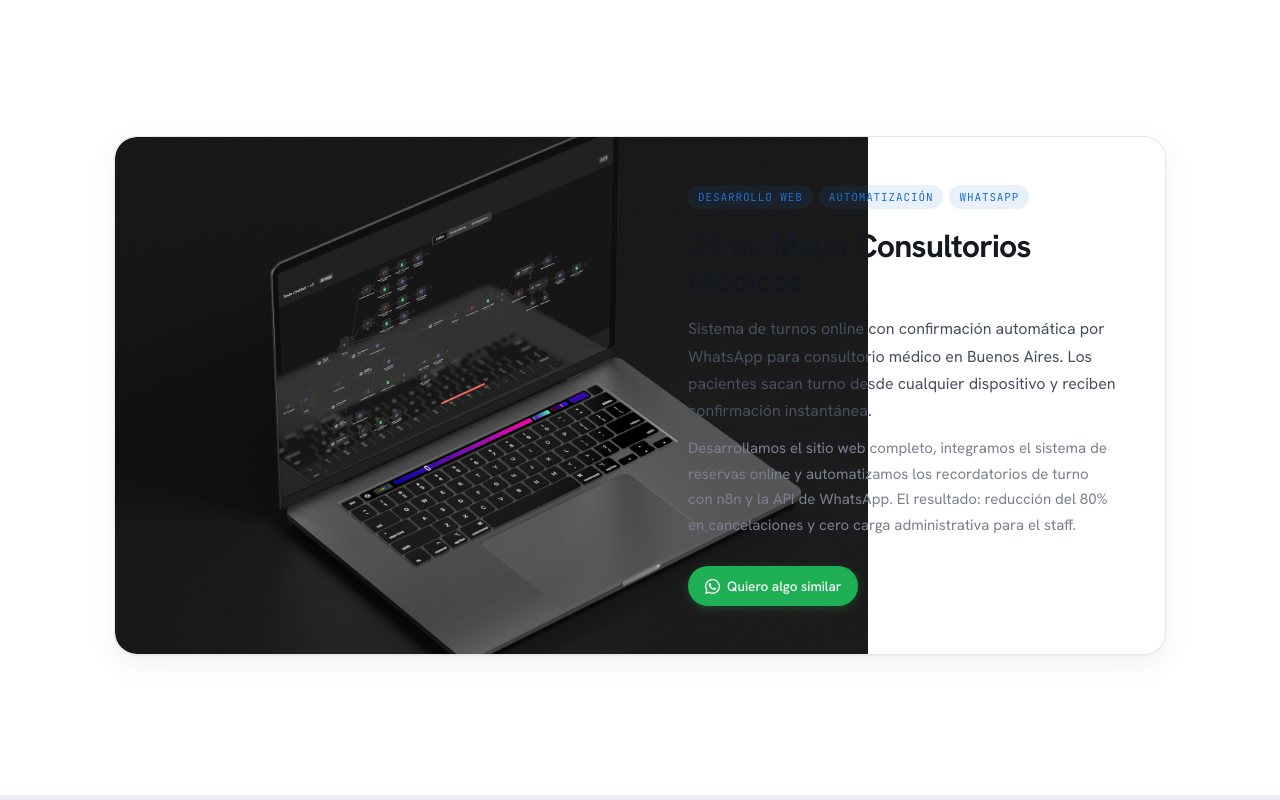
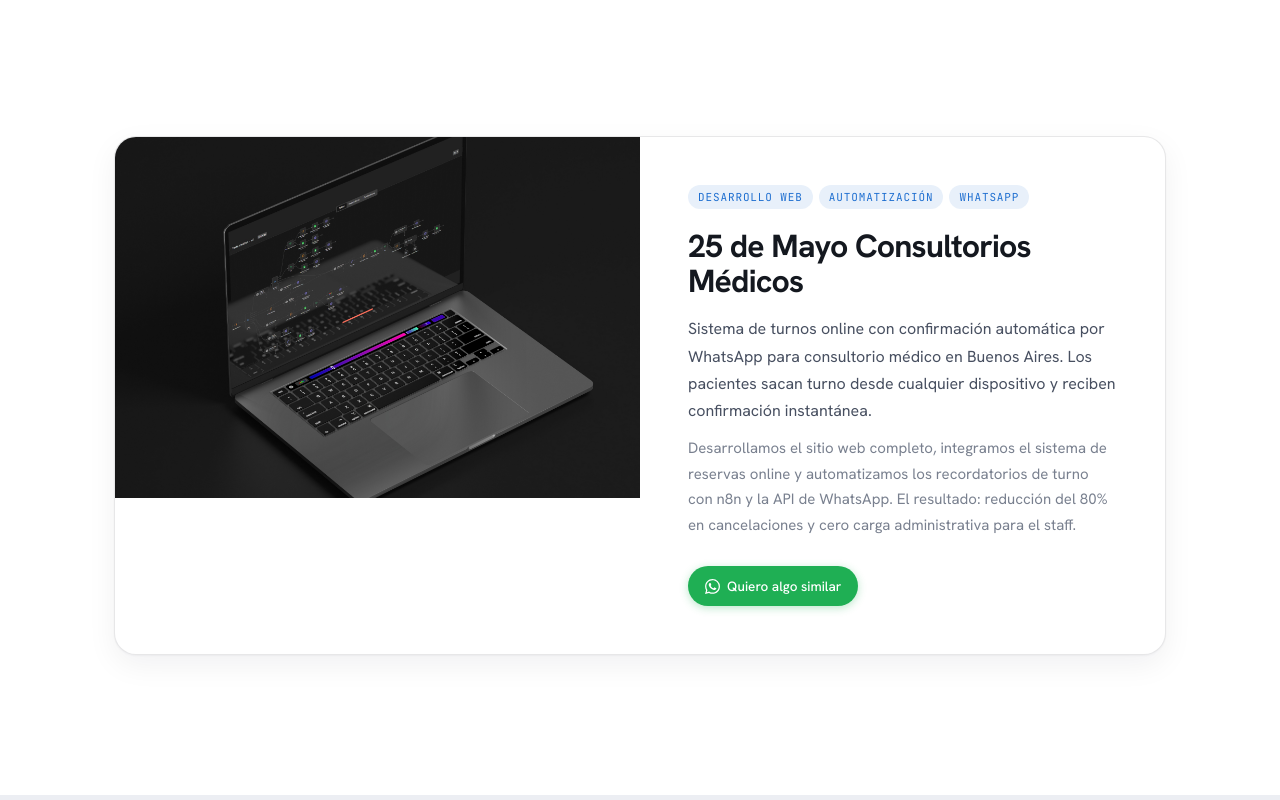
Before and after one commit to mauricioillobre-droid/orbita-digital, a Next.js app in the folder orbita-digital-v2/: page /trabajos in a window 1280 px wide. Shown: the part 440-1240 px from the top of the page. Built offline with nearby package versions, Linux system fonts and the light colour scheme.

Commit message:
fix: trabajos layout 2-col alternado img-left/text-right y text-left/img-right
Co-Authored-By: Claude Sonnet 4.6 <noreply@anthropic.com>

```diff
--- a/orbita-digital-v2/app/trabajos/page.tsx
+++ b/orbita-digital-v2/app/trabajos/page.tsx
@@ -61,9 +61,9 @@ export default function TrabajosPage() {
           style={{ background: i % 2 === 0 ? 'var(--surface)' : 'var(--bg-2)' }}
         >
           <div className="container-od">
-            <article className="project-card reveal" style={{ boxShadow: 'var(--shadow-card)', overflow: 'hidden' }}>
-              <div style={{ display: 'grid', gridTemplateColumns: 'minmax(0,1fr) minmax(0,1fr)', alignItems: 'stretch', minHeight: '380px' }}>
-                <div className="project-img-wrap" style={{ overflow: 'hidden', borderRadius: 'var(--r-lg) 0 0 var(--r-lg)', background: 'var(--bg-2)', minHeight: '300px' }}>
+            <article className="project-card reveal" style={{ boxShadow: 'var(--shadow-card)', borderRadius: 'var(--r-lg)', overflow: 'hidden', background: 'var(--surface)' }}>
+              <div style={{ display: 'grid', gridTemplateColumns: '1fr 1fr', minHeight: '420px' }}>
+                <div className="project-img-wrap" style={{ overflow: 'hidden', order: i % 2 === 0 ? 0 : 1, minHeight: '360px' }}>
                   <Image
                     src={p.image}
                     alt={p.alt}
@@ -75,7 +75,7 @@ export default function TrabajosPage() {
                     style={{ objectFit: 'cover', width: '100%', height: '100%' }}
                   />
                 </div>
-                <div style={{ padding: 'clamp(28px, 4vw, 48px)', display: 'flex', flexDirection: 'column', justifyContent: 'center' }}>
+                <div style={{ padding: 'clamp(28px, 4vw, 48px)', display: 'flex', flexDirection: 'column', justifyContent: 'center', order: i % 2 === 0 ? 1 : 0 }}>
                   <div style={{ display: 'flex', flexWrap: 'wrap', gap: '6px', marginBottom: '20px' }}>
                     {p.tags.map(t => (
                       <span key={t} style={{ fontFamily: 'var(--font-mono)', fontSize: '11px', letterSpacing: '0.08em', textTransform: 'uppercase', color: 'var(--accent)', background: 'var(--accent-soft)', padding: '4px 10px', borderRadius: '99px' }}>{t}</span>
```
